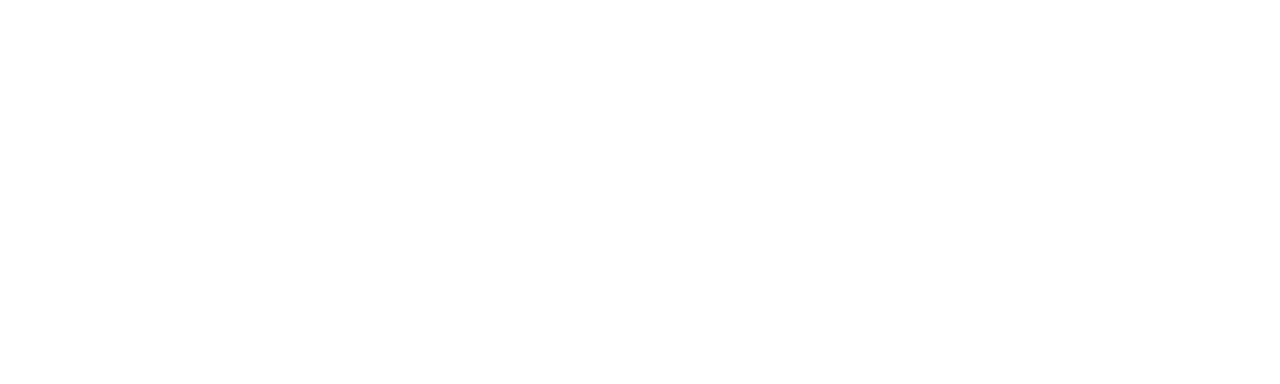
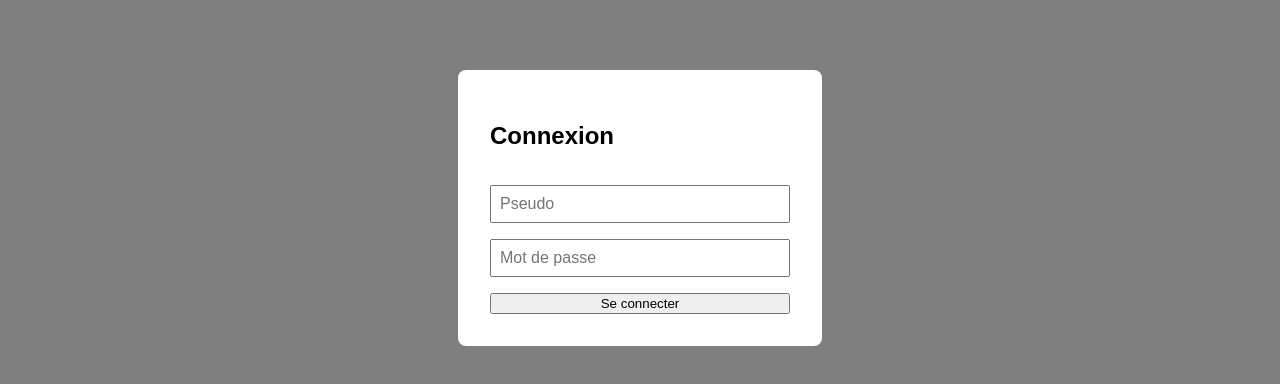
Before and after one commit to Julienmimouni1/Pokedex, a Svelte app in the folder client/: page / in a window 1280 px wide. Both pictures are taken after a click on the button "Connexion". Shown: the part 192-576 px from the top of the page. Built offline with nearby package versions, Linux system fonts and the light colour scheme; no server answers.

Commit message:
Register + login OK

```diff
--- a/client/src/App.svelte
+++ b/client/src/App.svelte
@@ -8,6 +8,59 @@
 
     }
 );
+
+let isLogin = true; // Bascule entre Connexion et Inscription
+  let showModal = false;
+  let username = "";
+  let password = "";
+  let confirm = "";
+  let user = null;
+  let message = "";
+
+  // Gestion de la connexion
+  async function handleLogin() {
+    const response = await fetch("/api/auth/login", {
+      method: "POST",
+      headers: { "Content-Type": "application/json" },
+      body: JSON.stringify({ username, password }),
+    });
+
+    const data = await response.json();
+
+    if (response.ok) {
+      user = data.user;
+      message = "";
+      password = "";
+      showModal = false;
+    } else {
+      message = data.message || data.error || "Erreur de connexion";
+    }
+  }
+
+  // Gestion de l'inscription
+  async function handleSignup() {
+    if (password !== confirm) {
+      message = "Les mots de passe ne correspondent pas";
+      return;
+    }
+
+    const response = await fetch("/api/auth/signup", {
+      method: "POST",
+      headers: { "Content-Type": "application/json" },
+      body: JSON.stringify({ username, password, confirm }),
+    });
+
+    const data = await response.json();
+
+    if (response.ok) {
+      message = "Inscription réussie ! Connectez-vous.";
+      isLogin = true; // Retour à la connexion
+      password = "";
+      confirm = "";
+    } else {
+      message = data.message || data.error || "Erreur d'inscription";
+    }
+  }
 </script>
 
 <main>
@@ -19,8 +72,13 @@
       <button>Equipes</button>
     </div>
     <div class="buttons">
-      <button>Connexion</button>
-      <button>Inscription</button>
+      {#if user}
+        <span>Bienvenue {user.username}</span>
+        <button on:click={() => user = null}>Déconnexion</button>
+      {:else}
+        <button on:click={() => { isLogin = true; showModal = true; message = ""; }}>Connexion</button>
+        <button on:click={() => { isLogin = false; showModal = true; message = ""; }}>Inscription</button>
+      {/if}
     </div>
   </header>
 
@@ -39,6 +97,46 @@
       </div>
     {/each}
   </div>
+
+  {#if showModal}
+    <div
+      class="modal-backdrop"
+      role="button"
+      tabindex="0"
+      on:click={() => showModal = false}
+      on:keydown={(e) => {
+        if (e.key === 'Enter' || e.key === ' ') {
+          showModal = false;
+        }
+      }}
+      aria-label="Fermer la fenêtre modale"
+    >
+      <div
+        class="modal"
+        role="dialog"
+        aria-modal="true"
+        aria-label={isLogin ? "Fenêtre de connexion" : "Fenêtre d'inscription"}
+        tabindex="-1"
+        on:click|stopPropagation
+        on:keydown={(e) => {
+          if (e.key === 'Escape') {
+            showModal = false;
+          }
+        }}
+      >
+        <h2>{isLogin ? "Connexion" : "Inscription"}</h2>
+        <input type="text" placeholder="Pseudo" bind:value={username} />
+        <input type="password" placeholder="Mot de passe" bind:value={password} />
+        {#if !isLogin}
+          <input type="password" placeholder="Confirmer le mot de passe" bind:value={confirm} />
+        {/if}
+        <button on:click={isLogin ? handleLogin : handleSignup}>
+          {isLogin ? "Se connecter" : "S'inscrire"}
+        </button>
+        {#if message} <p class="message">{message}</p> {/if}
+      </div>
+    </div>
+  {/if}
 </main>
 
 <style>
@@ -87,4 +185,37 @@
     font-size: 0.75rem; /* Texte un peu plus petit pour que ça rentre */
     color: #555;
   }
+
+  .modal-backdrop {
+    position: fixed;
+    top: 0;
+    left: 0;
+    width: 100%;
+    height: 100%;
+    background: rgba(0, 0, 0, 0.5);
+    display: flex;
+    justify-content: center;
+    align-items: center;
+    z-index: 100;
+  }
+
+  .modal {
+    background: white;
+    padding: 2rem;
+    border-radius: 8px;
+    display: flex;
+    flex-direction: column;
+    gap: 1rem;
+    min-width: 300px;
+  }
+
+  .modal input {
+    padding: 0.5rem;
+    font-size: 1rem;
+  }
+
+  .message {
+    color: green;
+    font-size: 0.9rem;
+  }
 </style>
--- a/client/vite.config.js
+++ b/client/vite.config.js
@@ -4,4 +4,12 @@ import { svelte } from '@sveltejs/vite-plugin-svelte'
 // https://vite.dev/config/
 export default defineConfig({
   plugins: [svelte()],
+  server: {
+    proxy: {
+      '/api': 'http://localhost:3000',
+      '/pokemon': 'http://localhost:3000',
+      '/team': 'http://localhost:3000',
+      '/type': 'http://localhost:3000'
+    }
+  }
 })
```
